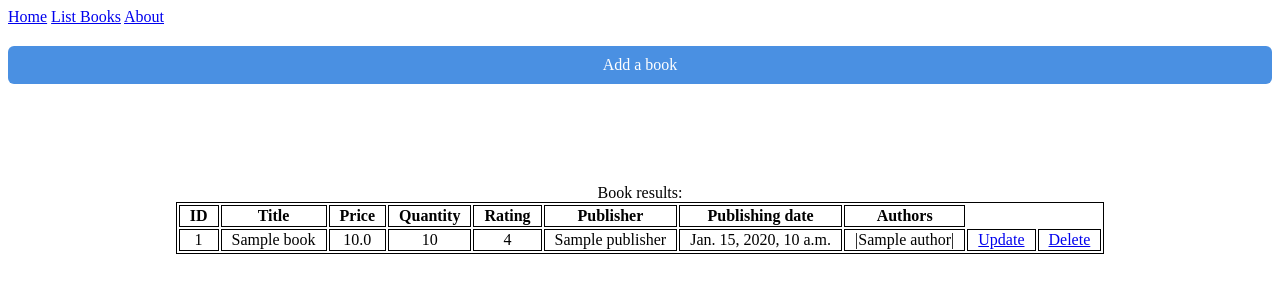
After one commit to iMD10/CS471-Lab, a Django app: page /books/lab10_part1/listbooks in a window 1280 px wide. The commit adds this page. Shown: the top 300 px of the page. Run offline with Django 5.2, Linux system fonts and the light colour scheme; tables that the repository leaves empty hold one stand-in row (values such as "Sample post").

Commit message:
Lab 10-1: Normal CRUD

```diff
--- a/apps/bookmodule/urls.py
+++ b/apps/bookmodule/urls.py
@@ -25,6 +25,11 @@ urlpatterns = [
  path('lab9/task4', views.task4 , name='books.lab9.task4'),
  path('lab9/task5', views.task5 , name='books.lab9.task5'),
  path('lab9/task6', views.task6 , name='books.lab9.task6'),
+ path('lab10_part1/listbooks', views.CRUD_list_books, name='books.lab10.listbooks'),
+ path('lab10_part1/addbook', views.CRUD_add_book, name='books.lab10.addbook'),
+ path('lab10_part1/editbook/<int:bid>', views.CRUD_edit_book, name='books.lab10.editbook'),
+ path('lab10_part1/deletebook/<int:bid>', views.CRUD_delete_book, name='books.lab10.deletebook'),
+
 
 
 
--- a/apps/bookmodule/views.py
+++ b/apps/bookmodule/views.py
@@ -1,4 +1,4 @@
-from django.shortcuts import render
+from django.shortcuts import render ,redirect
 from .models import Book, Publisher, Author
 from django.db.models import Q, Sum, Max, Min, Count, Avg
 
@@ -164,3 +164,54 @@ def task6(request):
  publishers_books = Publisher.objects.annotate(expensive_books = expensive)
 
  return render(request, 'bookmodule/lab9Task6.html', {'info':publishers_books})
+
+
+def CRUD_list_books(request):
+  books = Book.objects.all()
+  return render(request,'bookmodule/bookListCRUD.html',{'books':books})
+
+
+def CRUD_add_book(request):
+ authors = Author.objects.all()
+ publisher = Publisher.objects.all()
+ if request.method == 'POST':
+  title = request.POST.get('title')
+  price = request.POST.get('price')
+  pubdate = request.POST.get('pubdate')
+  quantity = request.POST.get('quantity')
+  pub_id = request.POST.get('publisher')
+  pub_obj = Publisher.objects.get(id = pub_id)
+
+  obj = Book(title= title, price = price, quantity= quantity, pubdate = pubdate)
+
+  obj.save()
+  obj.publisher = pub_obj
+  obj.save()
+  authors_ids = request.POST.getlist('authors')
+  obj.authors.set(authors_ids)
+  return redirect('books.lab10.listbooks')
+ return render(request,'bookmodule/addBook.html', {'authors': authors, 'publisher': publisher})
+
+
+def CRUD_edit_book(request, bid):
+ obj = Book.objects.get(id = bid)
+ if request.method == 'POST':
+  title = request.POST.get('title')
+  price = request.POST.get('price')
+  pubdate = request.POST.get('pubdate')
+  quantity = request.POST.get('quantity')
+
+  obj.title = title
+  obj.price = price
+  obj.quantity = quantity
+  obj.pubdate = pubdate
+  obj.id = bid
+  obj.save()
+  return redirect('books.lab10.listbooks')
+ return render(request,'bookmodule/editBook.html', {'book': obj})
+
+
+def CRUD_delete_book(request, bid):
+    book = Book.objects.get(id=bid)
+    book.delete()
+    return redirect('books.lab10.listbooks')
--- /dev/null
+++ b/apps/template/bookmodule/bookListCRUD.html
@@ -0,0 +1,86 @@
+{% extends "layouts/base.html" %}
+{% load static %}
+{% block title %} Books Page {% endblock title %}
+{% block stylesheets %}
+  <style>
+
+table, th,td {
+border: 1px solid black;
+}
+td,th {
+  text-align: center;
+  padding-left: 10px;
+  padding-right: 10px;
+}
+
+table {
+  margin-left: auto;
+  margin-right: auto;
+  margin-top: 100px;
+}
+
+.btn {
+    display: inline-block;
+    padding: 10px 20px;
+    background: #4A90E2;
+    color: white;
+    border-radius: 6px;
+    text-decoration: none;
+    display: block;
+    margin: 20px auto;
+    padding: 10px 20px;
+    background: #4A90E2;
+    color: white;
+    border: none;
+    border-radius: 6px;
+    cursor: pointer;
+    font-size: 16px;
+    text-align: center;
+}
+
+
+
+  </style>
+{% endblock stylesheets %}
+{% block content %}
+
+  {% comment %} <ul>
+        {% for item in books %}
+            <li> ID: {{item.id}} | Title: {{ item.title }} | Author: {{item.author}} </li>
+        {% endfor %}
+  </ul> {% endcomment %}
+
+<a href="{% url 'books.lab10.addbook' %}" class="btn">
+    Add a book
+</a>
+
+<table>
+  <caption>Book results:</caption>
+  <tr>
+    <th> ID </th> <th> Title </th> <th> Price </th> <th> Quantity </th><th> Rating </th><th>Publisher </th><th>Publishing date </th><th>Authors</th>
+  </tr>
+  {% for item in books %}
+  <tr>
+    <td>{{item.id}}</td>
+    <td>{{item.title}}</td>
+    <td>{{item.price}}</td>
+    <td>{{item.quantity}}</td>
+    <td>{{item.rating}}</td>
+    <td>{{item.publisher.name}}</td>
+    <td>{{item.pubdate}}</td>
+    <td>
+      {% for author in item.authors.all %}
+       |{{ author.name }}|
+      {% endfor %}
+    </td>
+    <td>
+      <a href="{% url 'books.lab10.editbook' item.id %}" class="btn-update">Update</a>
+    </td>
+    <td>
+      <a href="{% url 'books.lab10.deletebook' item.id %}" class="btn-delete">Delete</a>
+    </td>
+  </tr>
+  {% endfor %}
+</table>
+
+{% endblock content %}
--- a/apps/template/includes/header.html
+++ b/apps/template/includes/header.html
@@ -1,5 +1,5 @@
 <div class="topnav">
   <a href="{% url 'books.index' %}">Home</a>
-  <a href="{% url 'books.list_books' %}">List Books</a>
+  <a href="{% url 'books.lab10.listbooks' %}">List Books</a>
   <a href="{% url 'books.aboutus' %}">About</a>
 </div>
```
Also changed, not shown: apps/template/bookmodule/addBook.html (added, +40 -0 lines), apps/template/bookmodule/editBook.html (added, +27 -0 lines).
